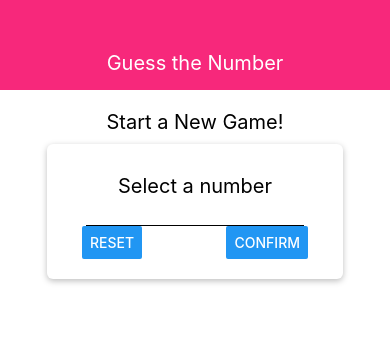
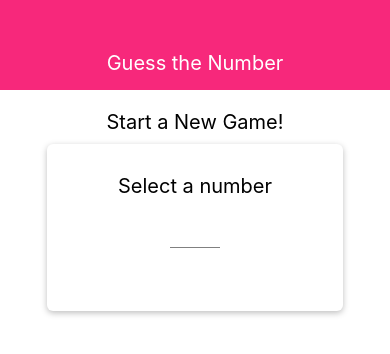
Before and after one commit to zunit/rnNumberGuess, a React Native app: screen / in a window 390 px wide. Shown: the top 354 px of the page. Built offline with nearby package versions, Linux system fonts and the light colour scheme.

Commit message:
Input box can be updated to display card output

```diff
--- /dev/null
+++ b/components/Input.js
@@ -0,0 +1,17 @@
+import React from 'react';
+import {TextInput, StyleSheet} from 'react-native';
+
+const Input = props => {
+    return <TextInput {...props} style={{...styles.input, ...props.style}}/>
+}
+
+const styles = StyleSheet.create({
+    input: {
+        height: 30,
+        borderBottomColor: 'grey',
+        borderBottomWidth: 1,
+        marginVertical: 10
+    }
+});
+
+export default Input
--- a/constants/color.js
+++ b/constants/color.js
@@ -0,0 +1,4 @@
+export default {
+    primary: 'white',
+    accent: '#c717fc'
+}
--- a/screen/StartGameScreen.js
+++ b/screen/StartGameScreen.js
@@ -1,22 +1,80 @@
-import React from 'react';
-import {View, StyleSheet, Text, TextInput, Button} from 'react-native';
+import React, {useState} from 'react';
+import {
+    View,
+    StyleSheet,
+    Text,
+    Button,
+    TouchableWithoutFeedback,
+    Keyboard
+} from 'react-native';
 
 // custom import Component
 import Card from './../components/Card';
+import Input from './../components/Input';
+
+// custom import Constant
+import Color from './../constants/color';
 
 const StartGameScreen = props => {
+
+    const [enteredValue, setEnteredValue] = useState('');
+    const [confirmed, setConfirmed] = useState(false);
+    const [selectedNumber, setSelectedNumber] = useState()
+
+    const numberInputHandler = inputText => {
+        setEnteredValue(inputText.replace(/[^0-9]/g,''));
+    };
+
+    const resetInputHandler = () => {
+        setEnteredValue('');
+        setConfirmed(false);
+    }
+
+    const confirmInputHandler = () => {
+        const chosenNumber = parseInt(enteredValue);
+        if (isNaN(chosenNumber) || chosenNumber <= 0 || chosenNumber > 99){
+            return;
+        }
+        setConfirmed(true);
+        setEnteredValue('');
+        // convert text to a number
+        setSelectedNumber(parseInt(enteredValue));
+    }
+
+    let content;
+
+    if (confirmed){
+        content = <Card><View><Text>{selectedNumber}</Text></View></Card>
+    }
+
     return (
+        <TouchableWithoutFeedback onPress={Keyboard.dismiss}>
             <View style={styles.screen}>
                 <Text style={styles.title}>Start a New Game!</Text>
                 <Card style={styles.inputContainer}>
                     <Text style={styles.title}>Select a number</Text>
-                <TextInput style={styles.input}/>
+                    <Input
+                        style={styles.input}
+                        blurOnSubmit
+                        autoCapitalize='none'
+                        autoCorrect={false}
+                        keyboardType="number-pad"
+                        maxLength={2}
+                        onChangeText = {numberInputHandler}
+                        value = {enteredValue}
+                    />
                     <View style={styles.buttonContainer}>
-                    <Button title="Reset" onPress={() => {}}/>
-                    <Button title="Confirm" onPress={() => {}}/>
+                        <View style={styles.button}>
+                            <Button color={Color.primary} title="Reset" onPress={resetInputHandler} />
+                        </View>
+                        <View style={styles.button}>
+                            <Button color={Color.primary} title="Confirm" onPress={confirmInputHandler} />
+                        </View>
                     </View>
                 </Card>
+                {content}
             </View>
+        </TouchableWithoutFeedback>
     );
 }
 
@@ -26,7 +84,7 @@
         padding: 10,
         alignItems: 'center',
     },
-    title:{
+    title: {
         fontSize: 20,
         marginVertical: 10,
 
@@ -37,6 +95,13 @@
         justifyContent: 'space-between',
         paddingHorizontal: 15,
     },
+
+    button: {
+        width: 100,
+        backgroundColor: '#f7287b',
+        borderRadius: 5
+    },
+
     inputContainer: {
         width: 300,
         maxWidth: '80%',
@@ -44,8 +109,7 @@
 
     },
     input: {
-        borderBottomColor: 'black',
-        borderBottomWidth: 1,
+        width: 50,
         alignItems: 'center',
         textAlign: 'center'
     }
```
Lines whose indentation alone changed are shown as unchanged.
